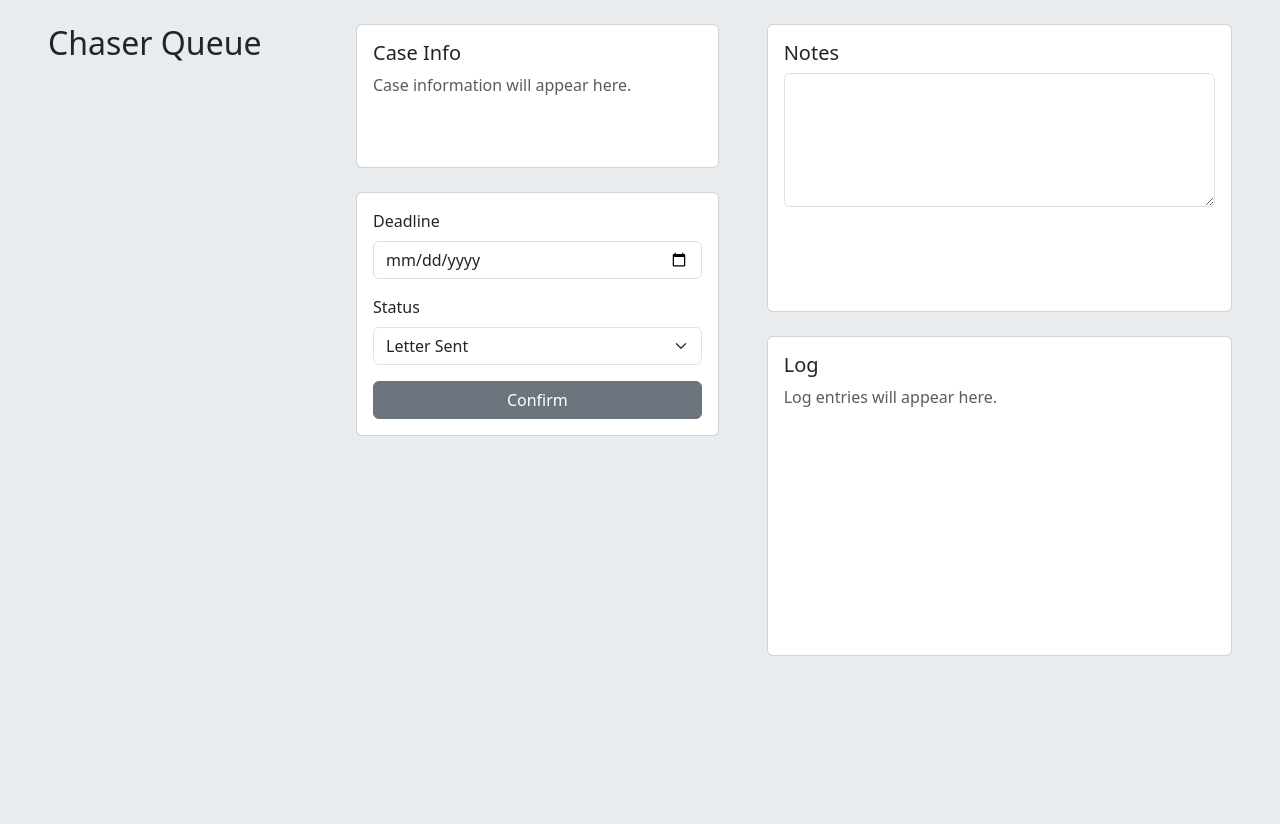
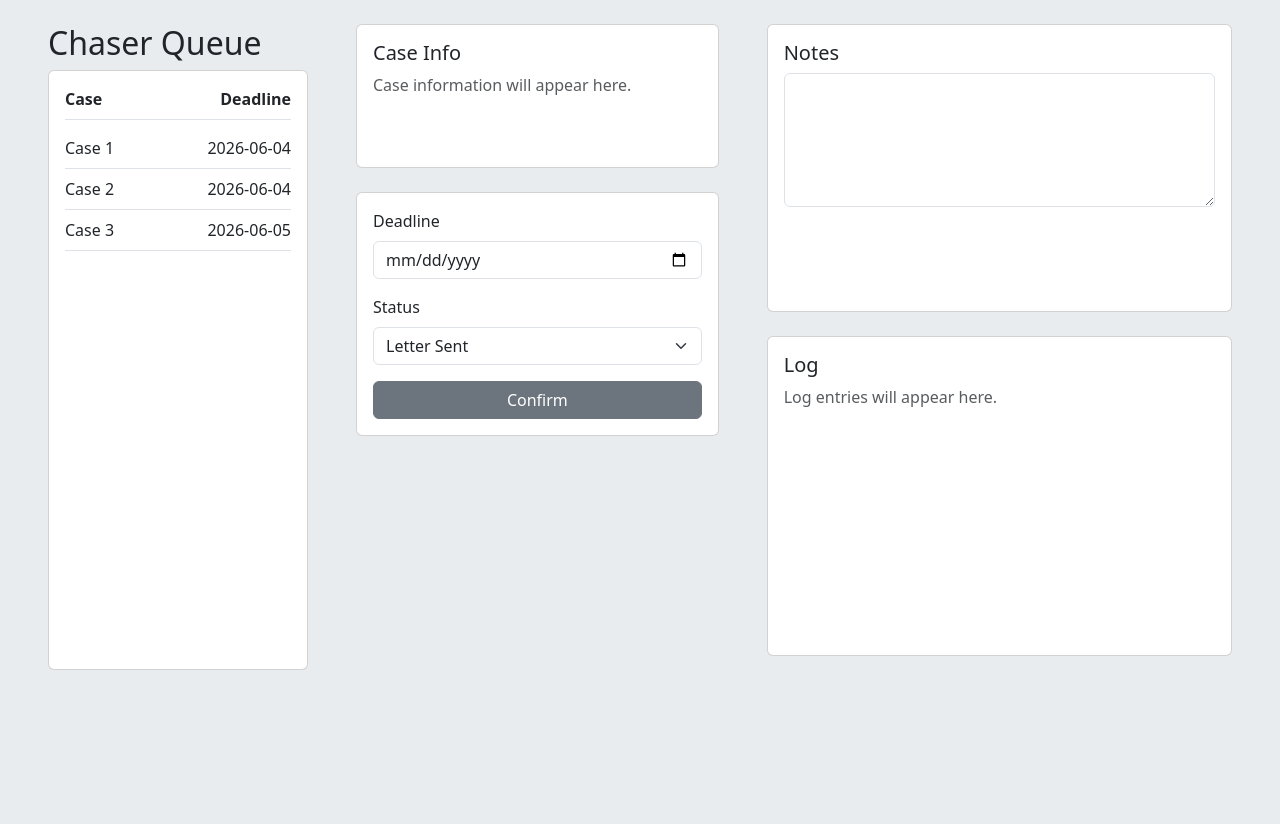
Before and after one commit to FelixCortezGIT/Case-tracker, a Flask app: page /chaser_ques in a window 1280 px wide. Shown: the part 56-880 px from the top of the page. Run offline with Flask 3, Linux system fonts and the light colour scheme.

Commit message:
- case detail search bar - letter_ques block view - chaser_ques block view

```diff
--- a/static/style.css
+++ b/static/style.css
@@ -27,3 +27,7 @@ body {
 .log-card {
     min-height: 20rem;
 }
+
+.queue-card {
+    min-height: 75vh;
+}
--- a/templates/chaser_ques.html
+++ b/templates/chaser_ques.html
@@ -4,4 +4,26 @@
 
 <h2>Chaser Queue</h2>
 
+<div class="card p-3 queue-card">
+    <div class="d-flex justify-content-between border-bottom pb-2 mb-2 fw-bold">
+        <span>Case</span>
+        <span>Deadline</span>
+    </div>
+
+    <div class="d-flex justify-content-between py-2 border-bottom">
+        <span>Case 1</span>
+        <span>2026-06-04</span>
+    </div>
+
+    <div class="d-flex justify-content-between py-2 border-bottom">
+        <span>Case 2</span>
+        <span>2026-06-04</span>
+    </div>
+
+    <div class="d-flex justify-content-between py-2 border-bottom">
+        <span>Case 3</span>
+        <span>2026-06-05</span>
+    </div>
+</div>
+
 {% endblock %}
```
Also changed, not shown: templates/case_detail.html (+12 -1 lines), templates/letter_ques.html (+22 -0 lines).
